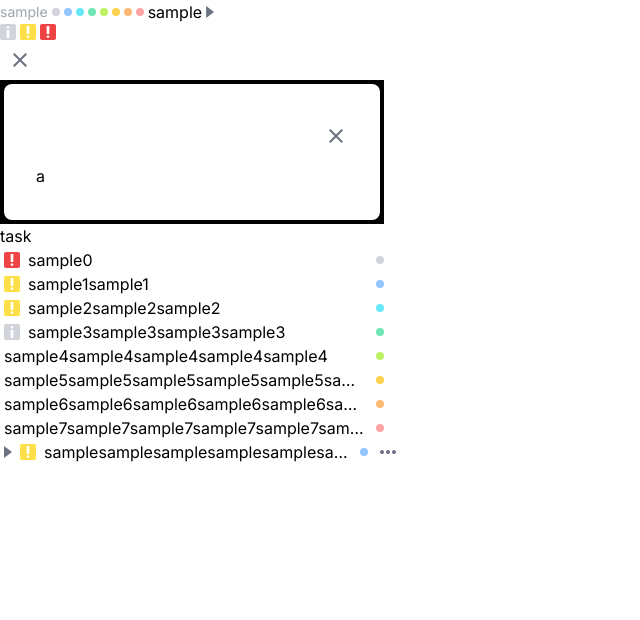
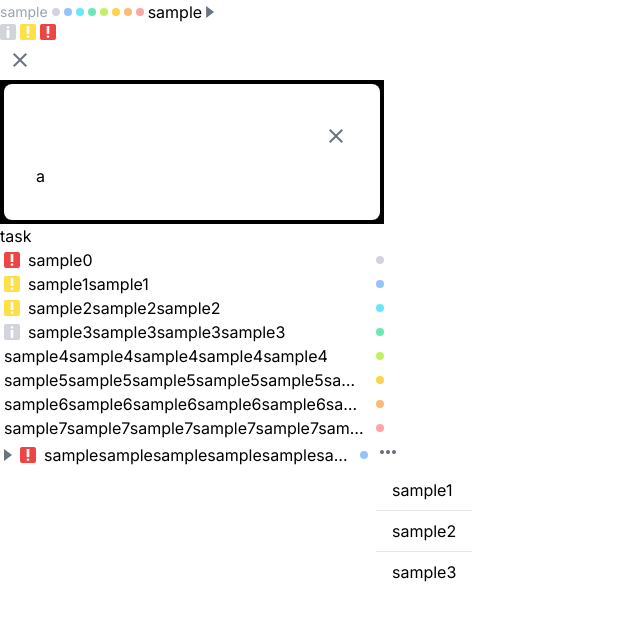
Before and after one commit to asuka1975/tasker, a Next.js app in the folder frontend/task-frontend/: page /cookbook in a window 1280 px wide. Both pictures are taken after a click on the button 388 px from the left and 452 px from the top of the page. Shown: the top 620 px of the page, without its empty margins (0-640 px from the left). Built offline with nearby package versions, Linux system fonts and the light colour scheme.

Commit message:
feat: create context menu

```diff
--- /dev/null
+++ b/frontend/task-frontend/src/app/_components/atom/MenuItem.tsx
@@ -0,0 +1,12 @@
+type Props = {
+    name: string
+    action: () => void;
+}
+
+export default function MenuItem({ name, action }: Props) {
+    return (
+        <div className="transition hover:bg-gray-100 active:bg-gray-50 duration-100 px-4 py-2" onClick={action}>
+            {name}
+        </div>
+    )
+}
--- /dev/null
+++ b/frontend/task-frontend/src/app/_components/molecule/ContextMenu.tsx
@@ -0,0 +1,16 @@
+"use client"
+
+import { ComponentProps } from "react"
+import { twMerge } from "tailwind-merge";
+
+type Props = {
+    close: () => void;
+} & ComponentProps<"div">;
+
+export default function ContextMenu({ close, className, children, ...props }: Props) {
+    return (
+        <div className={twMerge("grid divide-y bg-white", className)} { ...props } tabIndex={0} onBlur={close} ref={(node) => node?.focus()} onClick={close} >
+            {children}
+        </div>
+    )
+}
--- a/frontend/task-frontend/src/app/_components/organism/TaskTree.tsx
+++ b/frontend/task-frontend/src/app/_components/organism/TaskTree.tsx
@@ -1,10 +1,12 @@
 "use client"
 
-import { useState } from "react";
+import { useRef, useState } from "react";
 import Marker from "../atom/Marker";
 import TaskItem from "../molecule/TaskItem";
 import { TaskRepository } from "@/app/_domain/repository/TaskRepository";
 import MenuIconButton from "../atom/MenuIconButton";
+import ContextMenu from "../molecule/ContextMenu";
+import MenuItem from "../atom/MenuItem";
 
 type Props = {
     id: number;
@@ -18,6 +20,7 @@ type Props = {
 export default function TaskTree({ id, title, priority, limitAt, subtasks, taskRepository }: Props) {
     const [opened, setOpened] = useState<boolean>(false);
     const [subtasks_, _] = useState(subtasks.map(i => getSubtask(i, taskRepository)));
+    const [menuOpened, setMenuOpened] = useState<boolean>(false);
 
     return (
         <div className="">
@@ -26,7 +29,18 @@ export default function TaskTree({ id, title, priority, limitAt, subtasks, taskR
                 <div className="col-start-2">
                     <TaskItem id={id} title={title} priority={priority} limitAt={limitAt}></TaskItem>
                 </div>
-                <MenuIconButton className="w-6 h-6" />
+                <div>
+                    <MenuIconButton className="w-6 h-6" onClick={() => { setMenuOpened(v => !v) }} />
+                    {
+                        menuOpened ?
+                            <ContextMenu className="absolute" close={() => setMenuOpened(false)} tabIndex={0}>
+                                <MenuItem name="sample1" action={() => {}} />
+                                <MenuItem name="sample2" action={() => {}} />
+                                <MenuItem name="sample3" action={() => {}} />
+                            </ContextMenu>
+                          : null
+                    }
+                </div>
             </div>
             {opened ?
                 <div className="transition pl-[0.5em] duration-100">
```
